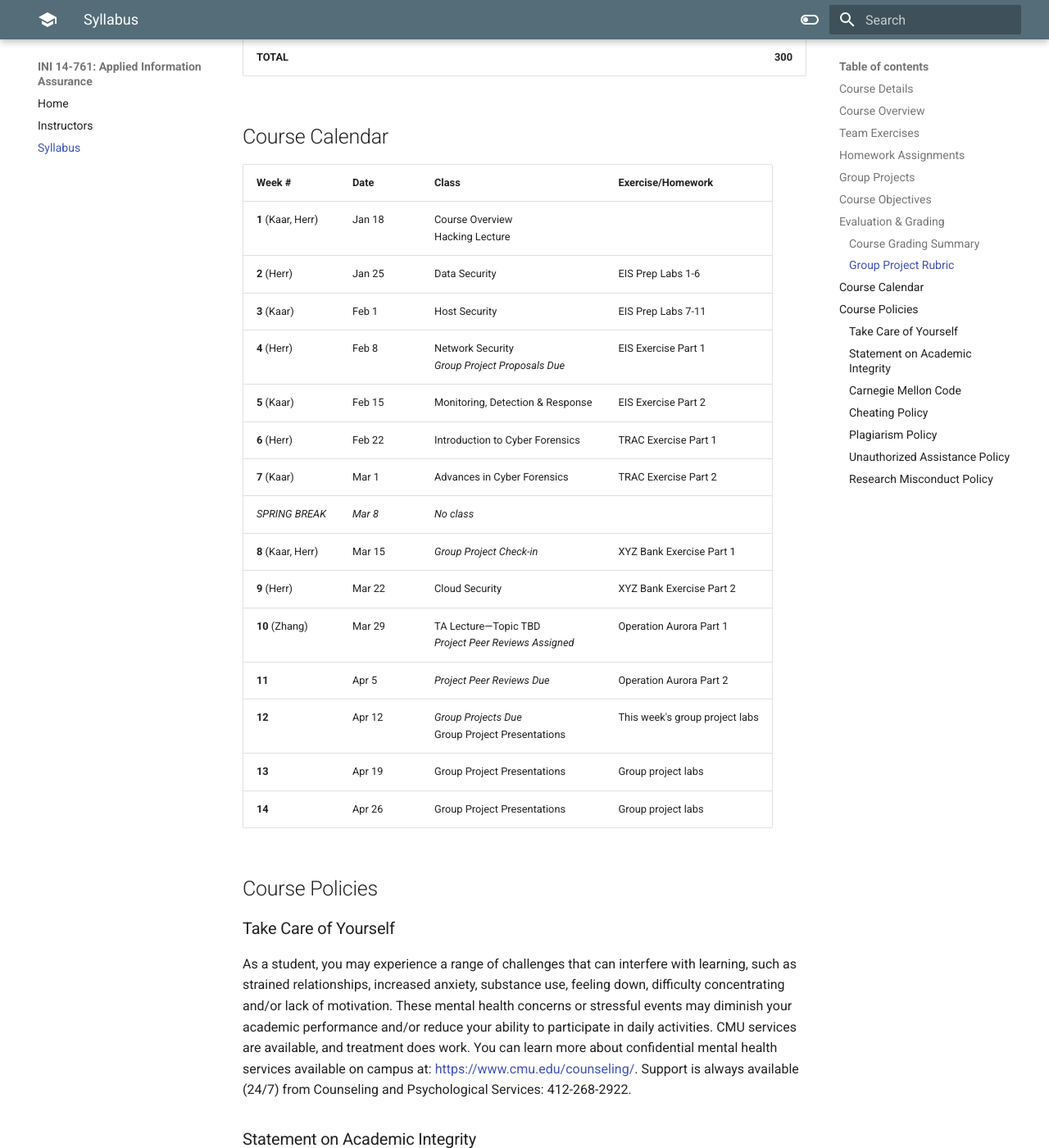
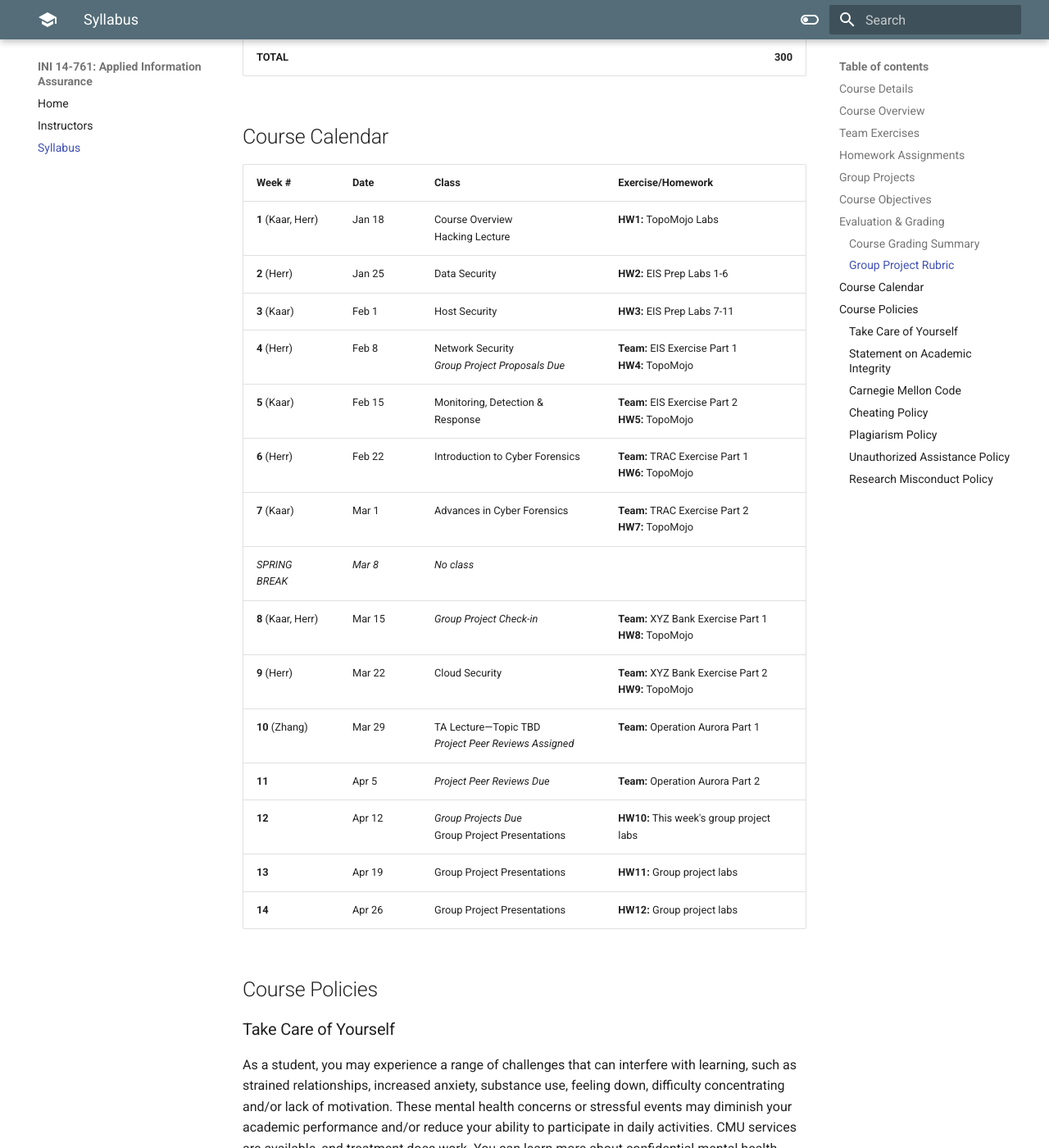
Before and after one commit to mattkaar/aia-web, an MkDocs documentation site: the page built from docs/syllabus.md, in a window 1280 px wide and 1400 px high, scrolled down 5512 px. Shown: the whole window at 82% size. Built offline with MkDocs 1.6.1 and Material for MkDocs 9.7.7, drawn with Linux system fonts in a browser that asks for light colours.

Commit message:
Add homeworks to weekly schedule

```diff
--- a/docs/syllabus.md
+++ b/docs/syllabus.md
@@ -230,21 +230,21 @@ after the 24-hour grace period._
 
 | Week # | Date | Class | Exercise/Homework |
 | ------ | ---- | -------- | -------- |
-| **1** (Kaar, Herr) | Jan 18 | Course Overview<br/>Hacking Lecture | |
-| **2** (Herr) | Jan 25 | Data Security | EIS Prep Labs 1-6 |
-| **3** (Kaar) | Feb 1 | Host Security | EIS Prep Labs 7-11 |
-| **4** (Herr) | Feb 8 | Network Security<br/>_Group Project Proposals Due_ | EIS Exercise Part 1 |
-| **5** (Kaar) | Feb 15 | Monitoring, Detection & Response | EIS Exercise Part 2 |
-| **6** (Herr) | Feb 22 | Introduction to Cyber Forensics | TRAC Exercise Part 1 |
-| **7** (Kaar) | Mar 1 | Advances in Cyber Forensics | TRAC Exercise Part 2 |
+| **1** (Kaar, Herr) | Jan 18 | Course Overview<br/>Hacking Lecture | **HW1:** TopoMojo Labs |
+| **2** (Herr) | Jan 25 | Data Security | **HW2:** EIS Prep Labs 1-6 |
+| **3** (Kaar) | Feb 1 | Host Security | **HW3:** EIS Prep Labs 7-11 |
+| **4** (Herr) | Feb 8 | Network Security<br/>_Group Project Proposals Due_ | **Team:** EIS Exercise Part 1<br/>**HW4:** TopoMojo |
+| **5** (Kaar) | Feb 15 | Monitoring, Detection & Response | **Team:** EIS Exercise Part 2<br/>**HW5:** TopoMojo |
+| **6** (Herr) | Feb 22 | Introduction to Cyber Forensics | **Team:** TRAC Exercise Part 1<br/>**HW6:** TopoMojo |
+| **7** (Kaar) | Mar 1 | Advances in Cyber Forensics | **Team:** TRAC Exercise Part 2<br/>**HW7:** TopoMojo |
 | _SPRING BREAK_ | _Mar 8_ | _No class_ | |
-| **8** (Kaar, Herr) | Mar 15 | _Group Project Check-in_ | XYZ Bank Exercise Part 1 |
-| **9** (Herr) | Mar 22 | Cloud Security | XYZ Bank Exercise Part 2 |
-| **10** (Zhang) | Mar 29 | TA Lecture&mdash;Topic TBD<br/> _Project Peer Reviews Assigned_ | Operation Aurora Part 1 |
-| **11** | Apr 5 | _Project Peer Reviews Due_ | Operation Aurora Part 2 |
-| **12** | Apr 12 | _Group Projects Due_<br/>Group Project Presentations | This week's group project labs |
-| **13** | Apr 19 | Group Project Presentations | Group project labs |
-| **14** | Apr 26 | Group Project Presentations | Group project labs |
+| **8** (Kaar, Herr) | Mar 15 | _Group Project Check-in_ | **Team:** XYZ Bank Exercise Part 1<br/>**HW8:** TopoMojo |
+| **9** (Herr) | Mar 22 | Cloud Security | **Team:** XYZ Bank Exercise Part 2<br/>**HW9:** TopoMojo |
+| **10** (Zhang) | Mar 29 | TA Lecture&mdash;Topic TBD<br/> _Project Peer Reviews Assigned_ | **Team:** Operation Aurora Part 1 |
+| **11** | Apr 5 | _Project Peer Reviews Due_ | **Team:** Operation Aurora Part 2 |
+| **12** | Apr 12 | _Group Projects Due_<br/>Group Project Presentations | **HW10:** This week's group project labs |
+| **13** | Apr 19 | Group Project Presentations | **HW11:** Group project labs |
+| **14** | Apr 26 | Group Project Presentations | **HW12:** Group project labs |
 
 ## Course Policies
 
```
